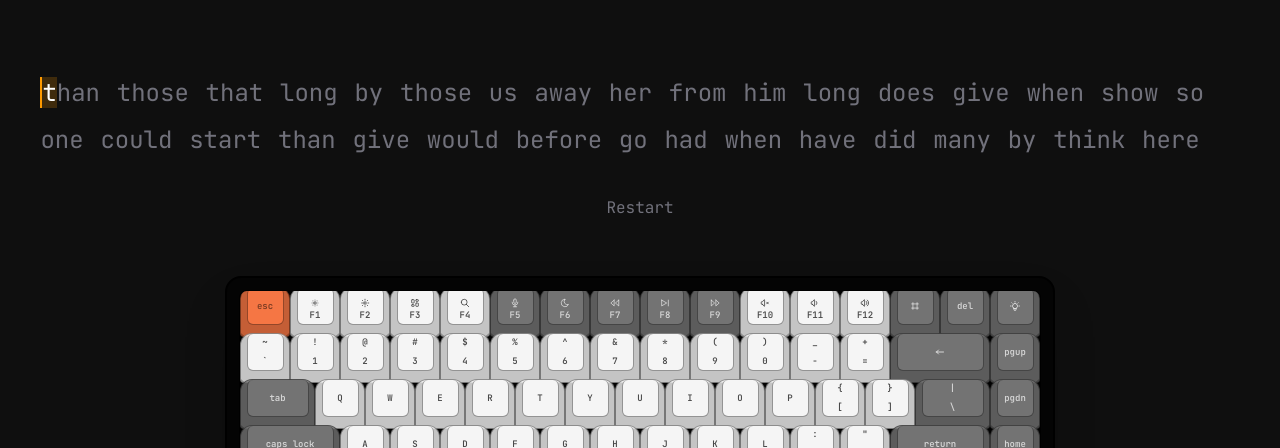
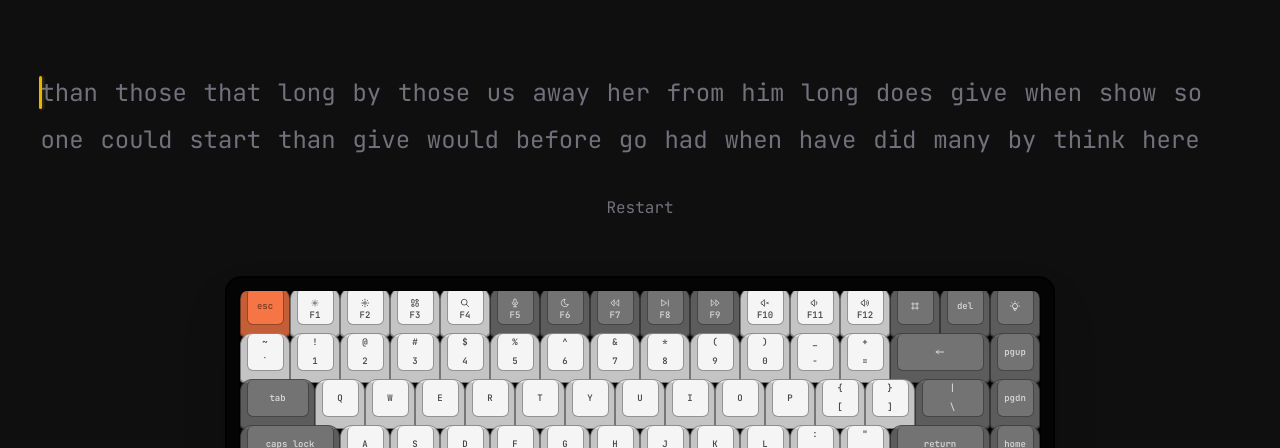
Before and after one commit to kuldeeprajput-dev/own-typing, a Next.js app: page / in a window 1280 px wide. Shown: the part 178-626 px from the top of the page. Built offline with nearby package versions, Linux system fonts and the light colour scheme; no server answers.

Commit message:
feat: implement GPU-accelerated sliding cursor with dynamic positioning in WordDisplay

```diff
--- a/components/WordDisplay.tsx
+++ b/components/WordDisplay.tsx
@@ -1,62 +1,70 @@
 'use client';
 
-import React from 'react';
+import React, { useRef, useState, useEffect } from 'react';
 import { CharState } from '@/types';
 import { useKeyboardSettings, KeyboardTheme } from '@/context/KeyboardSettingsContext';
 
 interface WordRowProps {
   charStates: CharState[];
   isDark?: boolean;
+  activeCharRef?: React.RefObject<HTMLSpanElement | null>;
+  isAtEnd: boolean;
 }
 
-const themeCursorMap: Record<KeyboardTheme, { dark: { bg: string; border: string }; light: { bg: string; border: string } }> = {
+const themeCursorStyleMap: Record<KeyboardTheme, {
+  dark: { cursor: string; shadow: string };
+  light: { cursor: string; shadow: string }
+}> = {
   Classic: {
-    dark: { bg: 'bg-amber-500/20 text-white', border: 'border-amber-500' },
-    light: { bg: 'bg-amber-500/15 text-zinc-900', border: 'border-amber-600' },
+    dark: { cursor: 'bg-[#EAB308]', shadow: 'shadow-[1.5px_0_3px_rgba(234,179,8,0.25)]' },
+    light: { cursor: 'bg-[#EAB308]', shadow: 'shadow-[1.5px_0_3px_rgba(234,179,8,0.25)]' }
   },
   Mint: {
-    dark: { bg: 'bg-emerald-500/20 text-emerald-100', border: 'border-emerald-400' },
-    light: { bg: 'bg-emerald-500/15 text-emerald-950', border: 'border-emerald-600' },
+    dark: { cursor: 'bg-emerald-400', shadow: 'shadow-[1.5px_0_3px_rgba(52,211,153,0.25)]' },
+    light: { cursor: 'bg-emerald-600', shadow: 'shadow-[1.5px_0_3px_rgba(5,150,105,0.25)]' }
   },
   Royal: {
-    dark: { bg: 'bg-blue-500/20 text-blue-100', border: 'border-blue-400' },
-    light: { bg: 'bg-blue-500/15 text-blue-950', border: 'border-blue-600' },
+    dark: { cursor: 'bg-blue-400', shadow: 'shadow-[1.5px_0_3px_rgba(96,165,250,0.25)]' },
+    light: { cursor: 'bg-blue-600', shadow: 'shadow-[1.5px_0_3px_rgba(37,99,235,0.25)]' }
   },
   Dolch: {
-    dark: { bg: 'bg-cyan-500/20 text-cyan-100', border: 'border-cyan-400' },
-    light: { bg: 'bg-cyan-500/15 text-cyan-950', border: 'border-cyan-600' },
+    dark: { cursor: 'bg-cyan-400', shadow: 'shadow-[1.5px_0_3px_rgba(34,220,238,0.25)]' },
+    light: { cursor: 'bg-cyan-600', shadow: 'shadow-[1.5px_0_3px_rgba(8,145,178,0.25)]' }
   },
   Sand: {
-    dark: { bg: 'bg-amber-600/20 text-amber-100', border: 'border-amber-500' },
-    light: { bg: 'bg-amber-750/15 text-[#451a03]', border: 'border-amber-700' },
+    dark: { cursor: 'bg-amber-600', shadow: 'shadow-[1.5px_0_3px_rgba(217,119,6,0.25)]' },
+    light: { cursor: 'bg-amber-700', shadow: 'shadow-[1.5px_0_3px_rgba(180,83,9,0.25)]' }
   },
   Scarlet: {
-    dark: { bg: 'bg-red-500/20 text-red-100', border: 'border-red-400' },
-    light: { bg: 'bg-red-500/15 text-red-950', border: 'border-red-600' },
+    dark: { cursor: 'bg-red-500', shadow: 'shadow-[1.5px_0_3px_rgba(239,68,68,0.25)]' },
+    light: { cursor: 'bg-red-600', shadow: 'shadow-[1.5px_0_3px_rgba(220,38,38,0.25)]' }
   },
 };
 
-const WordRow = React.memo(function WordRow({ charStates, isDark = true }: WordRowProps) {
-  const { settings } = useKeyboardSettings();
-  const themeStyles = themeCursorMap[settings.theme] || themeCursorMap.Classic;
-  const cursorStyle = isDark ? themeStyles.dark : themeStyles.light;
+const WordRow = React.memo(function WordRow({ charStates, isDark = true, activeCharRef, isAtEnd }: WordRowProps) {
+  return (
+    <span className="inline-block select-none">
+      {charStates.map((charState, index) => {
+        const isTarget = isAtEnd
+          ? index === charStates.length - 1
+          : charState.status === 'current';
 
         return (
-    <span className="inline-block select-none">
-      {charStates.map((charState, index) => (
           <span
             key={index}
+            ref={isTarget ? (activeCharRef as any) : undefined}
             className={`
-            inline transition-all duration-350 ease-in-out
+              relative inline transition-colors duration-75 ease-out
               ${charState.status === 'idle' ? (isDark ? 'text-zinc-500' : 'text-gray-400') : ''}
-            ${charState.status === 'correct' ? 'text-green-500' : ''}
+              ${charState.status === 'correct' ? (isDark ? 'text-white' : 'text-zinc-900') : ''}
               ${charState.status === 'incorrect' ? 'text-red-500 bg-red-100 dark:bg-red-900/20' : ''}
-            ${charState.status === 'current' ? `${cursorStyle.bg} ${cursorStyle.border} border-l-2` : ''}
+              ${charState.status === 'current' ? (isDark ? 'text-zinc-500' : 'text-gray-400') : ''}
             `}
           >
             {charState.char}
           </span>
-      ))}
+        );
+      })}
     </span>
   );
 });
@@ -78,12 +86,73 @@ const WordDisplay = React.memo(function WordDisplay({
   isDark = true,
   activeWordRef
 }: WordDisplayProps) {
+  const { settings } = useKeyboardSettings();
+  const themeStyles = themeCursorStyleMap[settings.theme] || themeCursorStyleMap.Classic;
+  const cursorStyle = isDark ? themeStyles.dark : themeStyles.light;
+
+  const activeCharRef = useRef<HTMLSpanElement>(null);
+  const [cursorCoords, setCursorCoords] = useState<{ left: number; top: number; height: number } | null>(null);
+  const [isTyping, setIsTyping] = useState(false);
+
+  const activeWordChars = charStates[currentWordIndex] || [];
+  const currentCharIndex = activeWordChars.findIndex(c => c.status === 'current');
+  const isAtEnd = currentCharIndex === -1 && activeWordChars.length > 0;
+
+  useEffect(() => {
+    setIsTyping(true);
+    const blinkTimeout = setTimeout(() => {
+      setIsTyping(false);
+    }, 500);
+
+    return () => clearTimeout(blinkTimeout);
+  }, [charStates, currentWordIndex]);
+
+  useEffect(() => {
+    const updatePosition = () => {
+      if (activeCharRef.current) {
+        const charEl = activeCharRef.current;
+        setCursorCoords({
+          left: isAtEnd ? (charEl.offsetLeft + charEl.offsetWidth) : charEl.offsetLeft,
+          top: charEl.offsetTop,
+          height: charEl.offsetHeight,
+        });
+      }
+    };
+
+    updatePosition();
+
+    // Set a tiny timeout to ensure webfont and layout are fully calculated
+    const timer = setTimeout(updatePosition, 100);
+
+    window.addEventListener('resize', updatePosition);
+    return () => {
+      window.removeEventListener('resize', updatePosition);
+      clearTimeout(timer);
+    };
+  }, [charStates, currentWordIndex, isAtEnd]);
 
   return (
     <div
-      className="text-justify leading-relaxed text-lg sm:text-xl md:text-2xl font-['JetBrains_Mono',_monospace] w-full"
+      className="relative text-justify leading-relaxed text-lg sm:text-xl md:text-2xl font-['JetBrains_Mono',_monospace] w-full"
       style={{ textAlignLast: 'left', textJustify: 'inter-word' }}
     >
+      {/* GPU-Accelerated Sliding Cursor */}
+      {cursorCoords && (
+        <span
+          className={`
+            absolute left-0 top-0 w-[2.5px] rounded-full z-10
+            transition-all duration-[95ms] cubic-bezier(0.1, 0.9, 0.2, 1)
+            ${cursorStyle.cursor}
+            ${cursorStyle.shadow}
+            ${isTyping ? '' : 'animate-blink'}
+          `}
+          style={{
+            transform: `translate(${cursorCoords.left - 1}px, ${cursorCoords.top - 1}px)`,
+            height: `${cursorCoords.height + 2}px`,
+          }}
+        />
+      )}
+
       {words.map((word, index) => {
         const isActive = index === currentWordIndex;
         return (
@@ -95,6 +164,8 @@ const WordDisplay = React.memo(function WordDisplay({
             <WordRow
               charStates={charStates[index] || []}
               isDark={isDark}
+              activeCharRef={isActive ? activeCharRef : undefined}
+              isAtEnd={isActive ? isAtEnd : false}
             />
           </span>
         );
```
Lines whose indentation alone changed are shown as unchanged.
